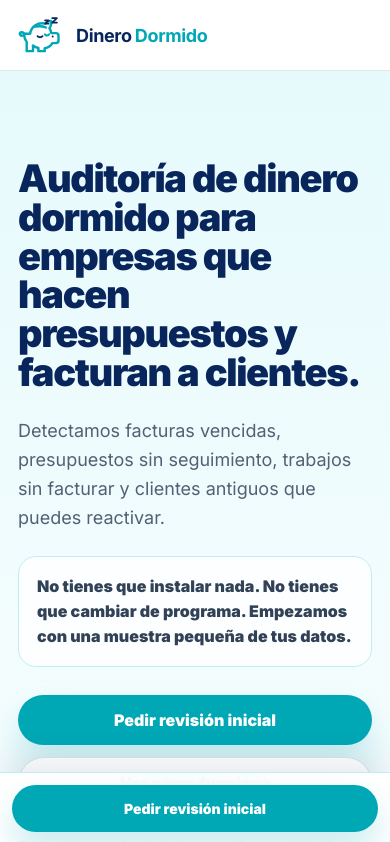
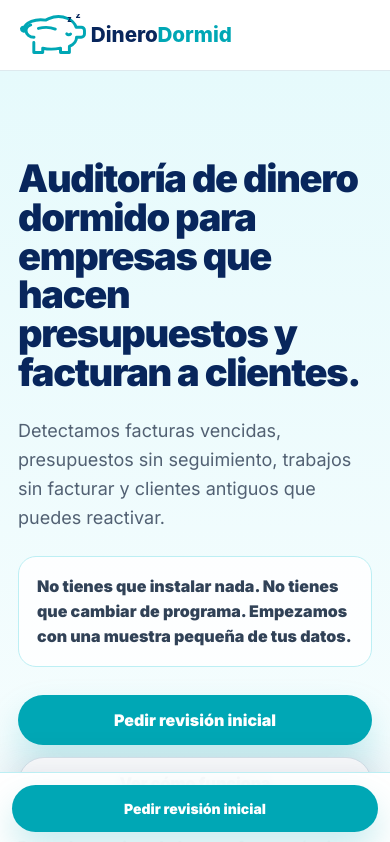
Before and after one commit to dinerodormido/dinero-dormido, a Next.js app: page / in a window 390 px wide. Shown: the top 842 px of the page. Built offline with nearby package versions, Linux system fonts and the light colour scheme.

Commit message:
Show full Dinero Dormido logo in header

```diff
--- a/src/app/logo.css
+++ b/src/app/logo.css
@@ -1,10 +1,22 @@
+.logo {
+  gap: 0;
+  width: 250px;
+  height: 52px;
+  align-items: center;
+}
+
+.logo > span:not(.mark) {
+  display: none;
+}
+
 .mark {
-  width: 58px;
-  height: 46px;
+  width: 250px;
+  height: 52px;
   border: 0;
   border-radius: 0;
   background: transparent;
   box-shadow: none;
+  flex: 0 0 auto;
 }
 
 .mark svg {
@@ -14,19 +26,16 @@
 .mark::before {
   content: "";
   display: block;
-  width: 58px;
-  height: 46px;
-  background: url("/logo-mark.svg") center / contain no-repeat;
-}
-
-.logo {
-  gap: 10px;
+  width: 250px;
+  height: 52px;
+  background: url("/logo-dinero-dormido.svg") left center / contain no-repeat;
 }
 
 @media (max-width: 640px) {
+  .logo,
   .mark,
   .mark::before {
-    width: 48px;
-    height: 38px;
+    width: 214px;
+    height: 44px;
   }
 }
```
